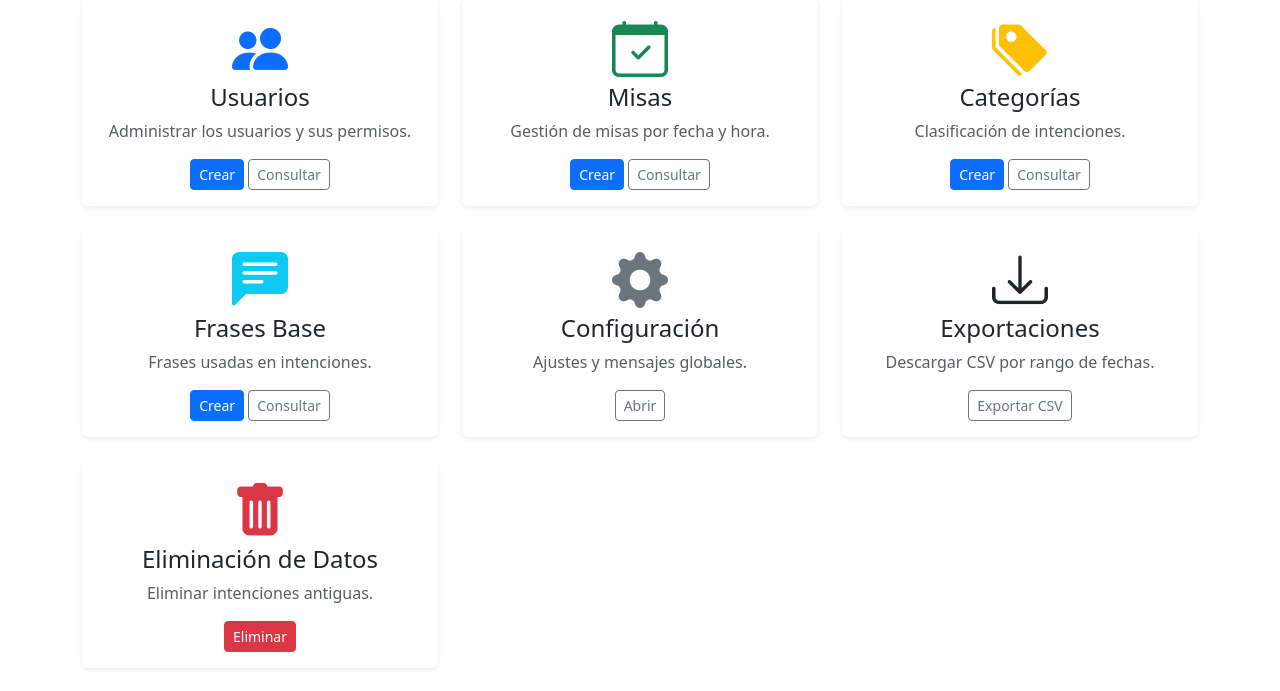
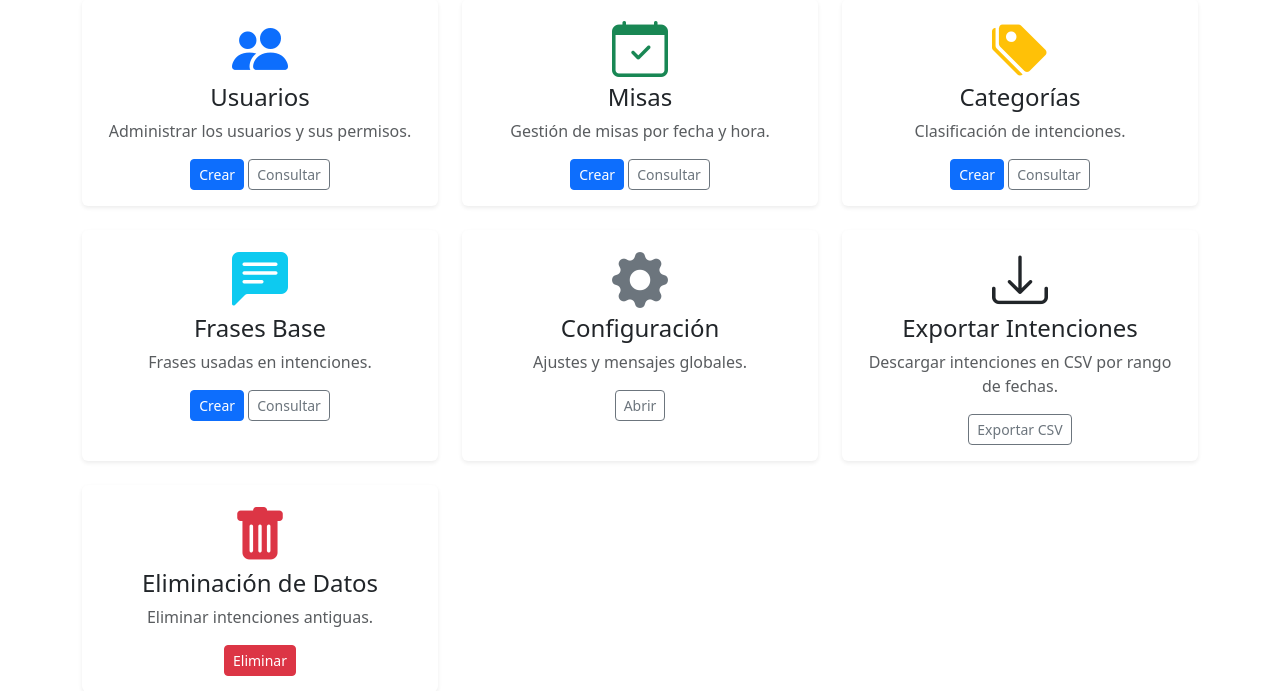
Before and after one commit to OscarAE/intencionesAE, a Flask app: page /admin in a window 1280 px wide. Shown: the part 135-826 px from the top of the page. Run offline with Flask 3, Linux system fonts and the light colour scheme; the visitor is signed in with stand-in values (Sample User, id 1); data comes from the database, SQL or seed files in the repository; data that the repository does not hold is empty.

Commit message:
dashboard.html titulo exportaciones

```diff
--- a/templates/admin/dashboard.html
+++ b/templates/admin/dashboard.html
@@ -74,8 +74,8 @@
         <div class="card shadow-sm border-0 h-100 text-center">
             <div class="card-body">
                 <i class="bi bi-download display-4 text-dark mb-3"></i>
-                <h4 class="card-title">Exportaciones</h4>
-                <p class="text-muted">Descargar CSV por rango de fechas.</p>
+                <h4 class="card-title">Exportar Intenciones</h4>
+                <p class="text-muted">Descargar intenciones en CSV por rango de fechas.</p>
                 <a href="/admin?section=export" class="btn btn-outline-secondary btn-sm">Exportar CSV</a>
             </div>
         </div>
```
